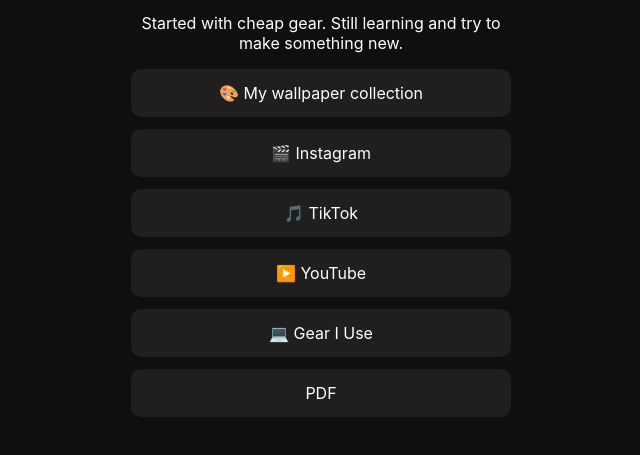
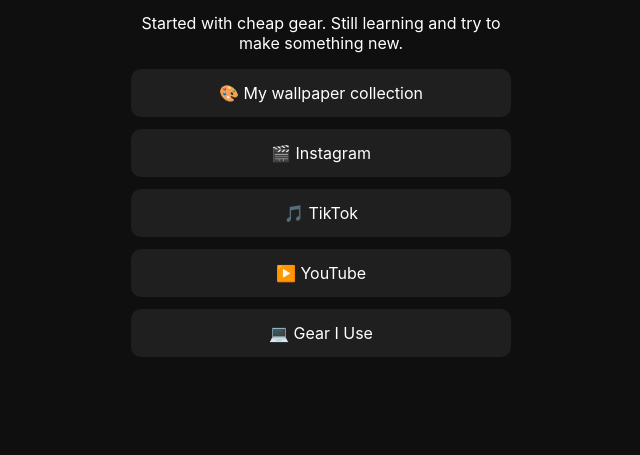
Before and after one commit to xvzrraaa/bio-link-hub, a plain HTML site: page index.html in a window 1280 px wide. Shown: the part 235-690 px from the top of the page, without its empty margins (319-959 px from the left). Drawn offline with Linux system fonts and the light colour scheme.

Commit message:
Fix HTML formatting and structure

```diff
--- a/index.html
+++ b/index.html
@@ -21,7 +21,6 @@
     <a href="https://www.tiktok.com/@rqxvzra" class="link">🎵 TikTok</a>
     <a href="https://www.youtube.com/@BangDjaweird" class="link">▶️ YouTube</a>
     <a href="e-comerce.html" class="link">💻 Gear I Use</a>
-    <a href="pdf_vault.html" class="link">PDF</a>
   </div>
 
 </body>
```
